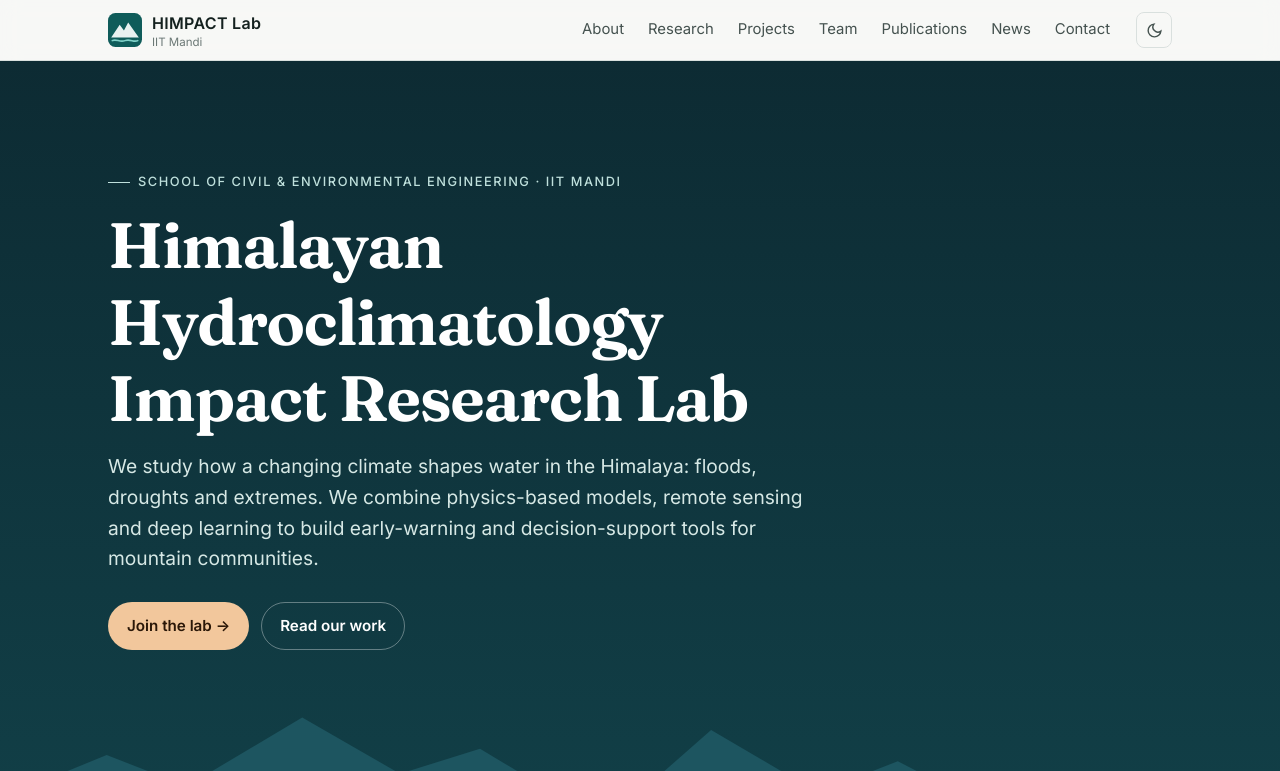
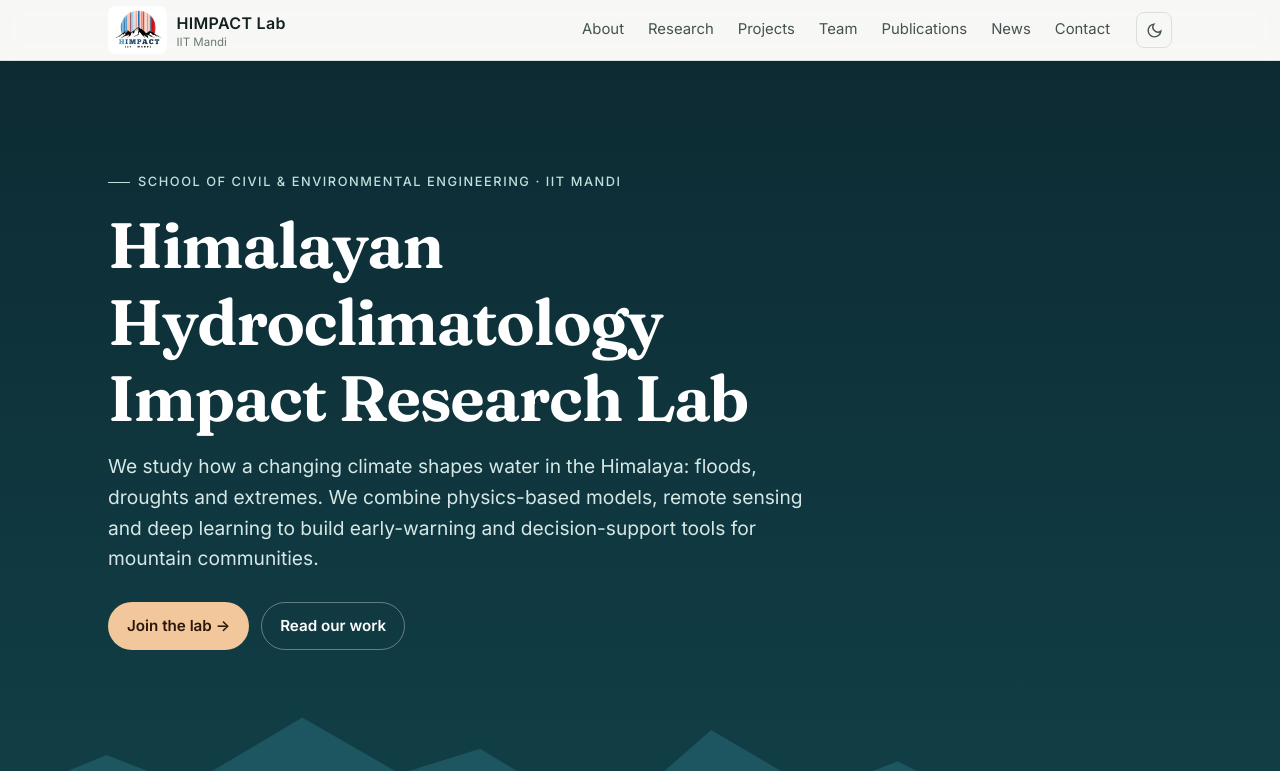
Before and after one commit to HIMPACT-Lab/himpact-lab.github.io, a plain HTML site: page index.html in a window 1280 px wide. Shown: the top 771 px of the page. Drawn offline with Linux system fonts and the light colour scheme.

Commit message:
Use original HIMPACT Lab logo
Co-Authored-By: Claude Opus 5.5 <noreply@anthropic.com>

```diff
--- a/index.html
+++ b/index.html
@@ -10,7 +10,7 @@
 <meta property="og:type" content="website">
 <meta property="og:image" content="https://himpact-lab.github.io/logo.png">
 <link rel="apple-touch-icon" href="logo.png">
-<link rel="icon" href="favicon.svg" type="image/svg+xml">
+<link rel="icon" href="logo.png" type="image/png">
 <link rel="preconnect" href="https://fonts.googleapis.com">
 <link rel="preconnect" href="https://fonts.gstatic.com" crossorigin>
 <link href="https://fonts.googleapis.com/css2?family=Fraunces:opsz,wght@9..144,500;9..144,650&family=Inter:wght@400;500;600&display=swap" rel="stylesheet">
@@ -60,7 +60,7 @@ p{margin:0}
 header.nav{position:sticky;top:0;z-index:20;background:color-mix(in srgb,var(--bg) 88%,transparent);backdrop-filter:saturate(1.4) blur(10px);border-bottom:1px solid var(--line)}
 .nav .wrap{display:flex;align-items:center;gap:16px;height:60px}
 .brand{display:flex;align-items:center;gap:10px;text-decoration:none;color:var(--ink);font-weight:600;letter-spacing:.02em}
-.brand svg{flex:none}
+.brand img{flex:none;height:48px;width:auto;background:#fff;border-radius:8px;padding:2px 3px}
 .brand small{display:block;font-weight:400;color:var(--ink-3);font-size:.72rem;letter-spacing:0;line-height:1.1}
 .nav ul{list-style:none;margin:0 0 0 auto;padding:0;display:flex;gap:4px}
 .nav ul a{display:block;padding:8px 10px;border-radius:8px;color:var(--ink-2);text-decoration:none;font-size:.93rem}
@@ -193,7 +193,7 @@ footer .wrap{display:flex;flex-wrap:wrap;gap:12px 24px;justify-content:space-bet
 <header class="nav">
   <div class="wrap">
     <a class="brand" href="#top" aria-label="HIMPACT Lab home">
-      <svg width="34" height="34" viewBox="0 0 64 64" aria-hidden="true"><rect width="64" height="64" rx="14" fill="#0f5c5a"/><path d="M6 46 22 22l8 11 8-15 20 28Z" fill="#e8f1f0"/><path d="M6 46 22 22l8 11 8-15 20 28Z" fill="none"/><path d="M8 52c8-4 14 4 24 0s16 4 24 0" stroke="#7fd1c8" stroke-width="3" fill="none" stroke-linecap="round"/></svg>
+      <img src="himpact-logo.png" alt="HIMPACT Lab logo" width="57" height="48">
       <span>HIMPACT Lab<small>IIT Mandi</small></span>
     </a>
     <button class="icon-btn" id="menuBtn" aria-label="Open menu" aria-expanded="false">
```
Also changed, not shown: favicon.svg (deleted), himpact-logo.png (added), logo.png, logo.svg (deleted).
